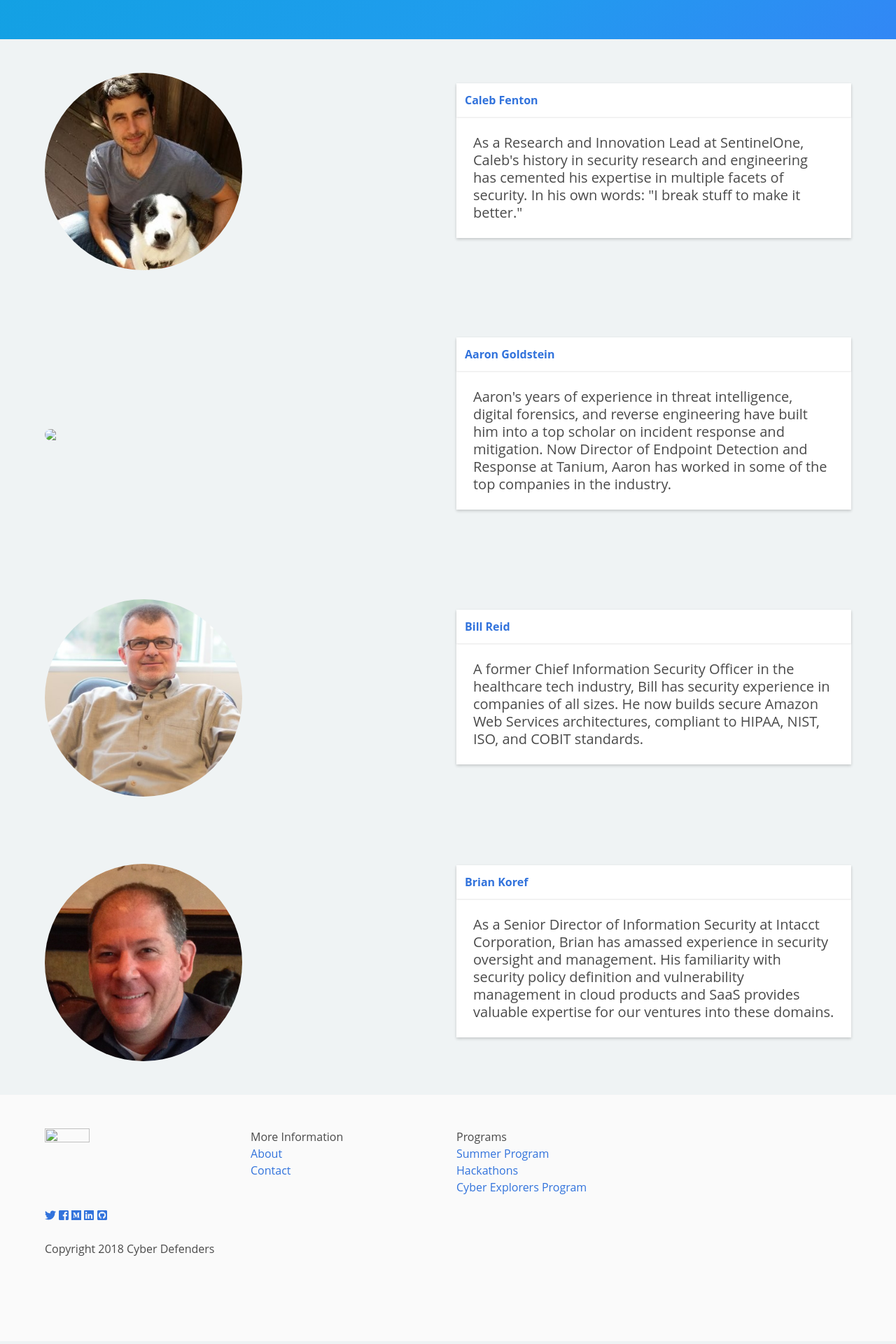
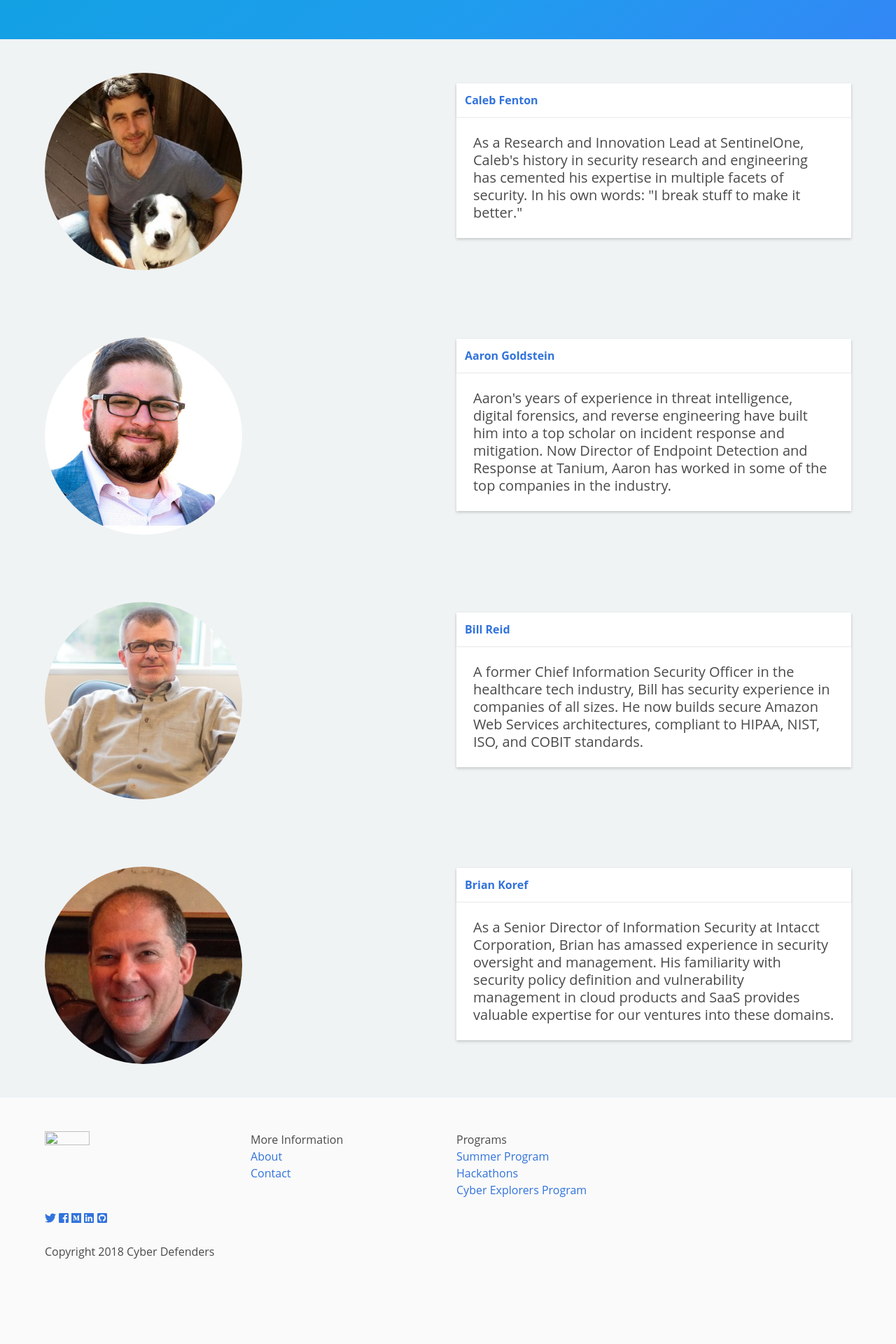
Before and after one commit to cyberdefendersprogram/www-homepage, a Jekyll site: the page built from advisors.html, in a window 1280 px wide. Shown: the part 713-2633 px from the top of the page at 70% size. Built offline with Jekyll 4.4.1, drawn with Linux system fonts in a browser that asks for light colours; nearby versions of some CDN libraries.

Commit message:
site.url helll

```diff
--- a/advisors.html
+++ b/advisors.html
@@ -17,7 +17,7 @@ permalink: /advisors/
                     </h2>
                 </div>
                 <div class="column">
-                    <img src="{{ site.url }}assets/undraw-svgs/undraw_in_progress_ql66.svg">
+                    <img src="{{ site.url }}{{site.baseurl}}assets/undraw-svgs/undraw_in_progress_ql66.svg">
                 </div>
             </div>
         </div>
@@ -29,7 +29,7 @@ permalink: /advisors/
         <div class="columns is-vcentered">
             <div class="column">
                 <figure class="image is-128x128" style="width: 50%; height: auto">
-                    <img class="is-rounded" src="{{ site.url }}assets/advisory-board/caleb.jpeg">
+                    <img class="is-rounded" src="{{ site.url }}{{site.baseurl}}assets/advisory-board/caleb.jpeg">
                 </figure>
             </div>
             <div class="column">
@@ -57,7 +57,7 @@ permalink: /advisors/
         <div class="columns is-vcentered">
             <div class="column">
                 <figure class="image is-128x128" style="width: 50%; height: auto">
-                    <img class="is-rounded" src="{{ site.baseurl }}assets/advisory-board/aaron.jpeg">
+                    <img class="is-rounded" src="{{ site.url }}{{site.baseurl}}assets/advisory-board/aaron.jpeg">
                 </figure>
             </div>
             <div class="column">
@@ -85,7 +85,7 @@ permalink: /advisors/
             <div class="columns is-vcentered">
                 <div class="column">
                     <figure class="image is-128x128" style="width: 50%; height: auto">
-                        <img class="is-rounded" src="{{ site.url }}assets/advisory-board/bill.jpeg">
+                        <img class="is-rounded" src="{{ site.url }}{{site.baseurl}}assets/advisory-board/bill.jpeg">
                     </figure>
                 </div>
                 <div class="column">
@@ -113,7 +113,7 @@ permalink: /advisors/
             <div class="columns is-vcentered">
                 <div class="column">
                     <figure class="image is-128x128" style="width: 50%; height: auto">
-                        <img class="is-rounded" src="{{ site.url }}assets/advisory-board/brian.jpeg">
+                        <img class="is-rounded" src="{{ site.url }}{{site.baseurl}}assets/advisory-board/brian.jpeg">
                     </figure>
                 </div>
                 <div class="column">
```
